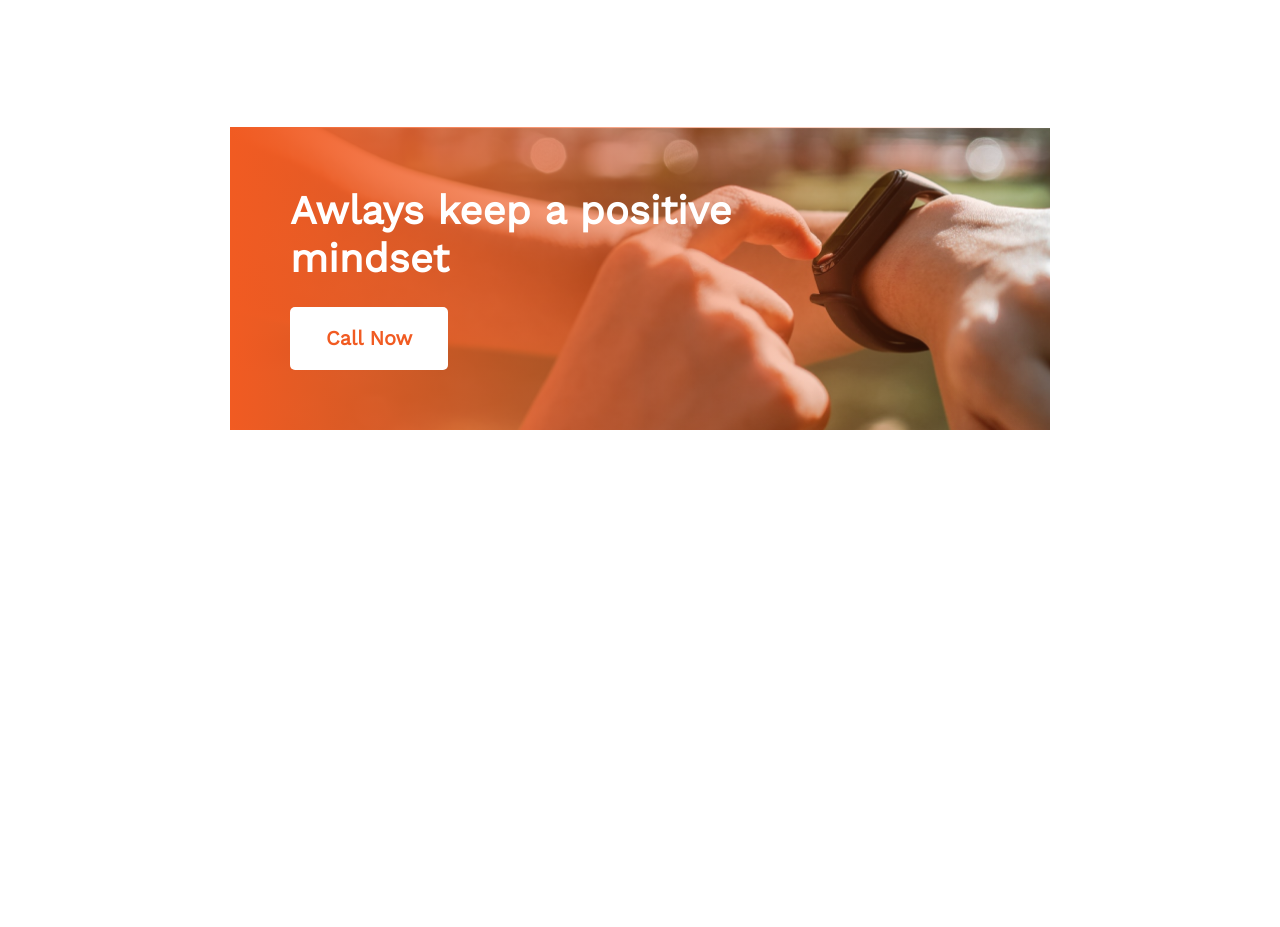
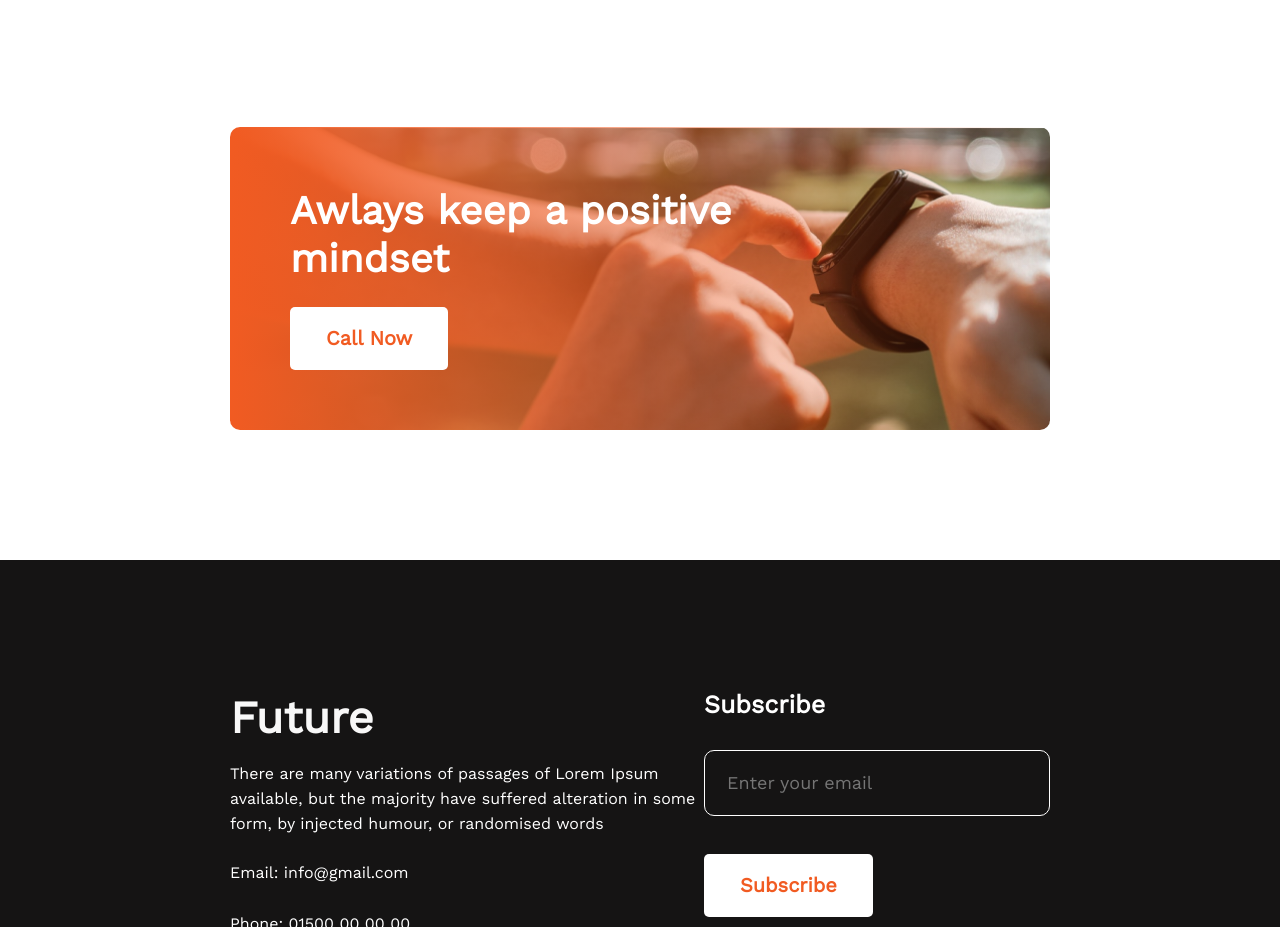
Before and after one commit to developer-shorif/assignment-new-me, a plain HTML site: page index.html in a window 1280 px wide. Shown: the part 2120-3047 px from the top of the page. Before the commit the page ends 2680 px from the top, so only its background shows below. Drawn offline with nearby package versions, Linux system fonts and the light colour scheme.

Commit message:
final upload without bonus section

```diff
--- a/index.html
+++ b/index.html
@@ -23,6 +23,8 @@
     </div>
 </header>
 
+
+<body>
     <main>
         <!-- first section start -->
         <section class="container">
@@ -30,10 +32,12 @@
                 <img src="images/person.png" alt="Hero Persion">
             </div>
             <div>
-            <h2 class="section-title">My failures of <br> previous year</h2>
-            <p>Contrary to popular belief, Lorem Ipsum is not <br> simply random text. It has roots in a piece of <br>
+                <h2 class="section-title">My failures of<br> previous year</h2>
+                <p>Contrary to popular belief, Lorem Ipsum is not <br> simply random text. It has roots in a piece of
+                    <br>
                     classical
-                Latin literature from 45 BC, making it over <br> 2000 years old. Richard McClintock.</p>
+                    Latin literature from 45 BC, making it over <br> 2000 years old. Richard McClintock.
+                </p>
 
                 <ul>
                     <li><span class="list-check">✓</span> Contrary to popular belief, is not simply.</li>
@@ -79,12 +83,42 @@
         <section class="call-now-banner">
             <div class="call-now-content">
                 <h3>Awlays keep a positive <br> mindset</h3>
-            <button class="call-now-btn"><a href="">Call Now</a></button>
+                <button class="secondary-btn"><a href="">Call Now</a></button>
             </div>
         </section>
+
     </main>
 
-<body>
+    <!-- footer section start -->
+    <footer>
+        <div class="footer-container">
+            <div>
+                <div>
+                    <h2 class="future">Future</h2>
+                    <p class="footer-description">There are many variations of passages of Lorem Ipsum <br> available,
+                        but the majority have
+                        suffered
+                        alteration in some <br> form, by injected humour, or randomised words</p>
+                    <p class="footer-info">Email: info@gmail.com</p>
+                    <p class="footer-info">Phone: 01500 00 00 00</p>
+
+                    <div class=" footer-icon">
+                        <div><a href="https://www.facebook.com/contact.sishorif/" target="_blank"><img
+                                    src="images/icons/fb.png" alt=""></img></a></div>
+                        <div><a href="#"><img src="images/icons/twitter.png" alt=""></img></a></div>
+                        <div><a href="#"><img src="images/icons/youtube.png" alt=""></img></a></div>
+                    </div>
+                </div>
+            </div>
+            <div>
+                <h2 class="subscribe">Subscribe</h2>
+                <input type="email" name="email" id="email" placeholder="Enter your email"><br>
+                <button class="secondary-btn"><a href="">Subscribe</a></button>
+            </div>
+        </div>
+        </div>
+    </footer>
+
 
 </body>
 
--- a/style.css
+++ b/style.css
@@ -154,8 +154,7 @@ header p {
         url('images/watch.png');
     background-repeat: no-repeat;
     background-size: cover;
-
-
+    border-radius: 10px;
     margin-bottom: 130px;
     margin-left: 230px;
     margin-right: 230px;
@@ -175,7 +174,7 @@ header p {
     margin-bottom: 24px;
 }
 
-.call-now-btn {
+.secondary-btn {
 
     background-color: white;
     border: none;
@@ -190,7 +189,80 @@ header p {
 
 }
 
-.call-now-btn a {
+.secondary-btn a {
     text-decoration: none;
     color: #F15B22;
 }
+
+/* Footer section styles */
+
+footer {
+    background-color: #151414;
+}
+
+.footer-container {
+    display: flex;
+    margin: 0 230px;
+    justify-content: space-between;
+    background: #151414;
+    padding-top: 130px;
+    padding-bottom: 130px;
+
+}
+
+.footer-icon {
+    display: flex;
+    gap: 24px;
+}
+
+.future {
+    color: #F8F8F8;
+    font-size: 45px;
+    font-weight: 700;
+    line-height: 55px;
+    font-style: normal;
+    margin-bottom: 16px;
+
+}
+
+.footer-description {
+    font-size: 16px;
+    line-height: 25px;
+    font-weight: 400;
+    font-style: normal;
+    color: #FFFFFF;
+    margin-bottom: 24px;
+}
+
+.footer-info {
+    font-size: 16px;
+    font-weight: 400;
+    line-height: 25px;
+    font-style: normal;
+    color: #FFFFFF;
+    margin-bottom: 26px;
+}
+
+.subscribe {
+    font-size: 25px;
+    line-height: 30px;
+    font-weight: 600;
+    font-style: normal;
+    color: #FFFFFF;
+    margin-bottom: 30px;
+}
+
+#email {
+    font-size: 18px;
+    line-height: 20px;
+    width: 300px;
+    font-style: normal;
+    color: #F3F3F3;
+    padding: 22px;
+    border: 1px solid white;
+    border-radius: 10px;
+    margin-bottom: 38px;
+    background-color: #f8f8f800;
+
+
+}
```
Lines whose indentation alone changed are shown as unchanged.
